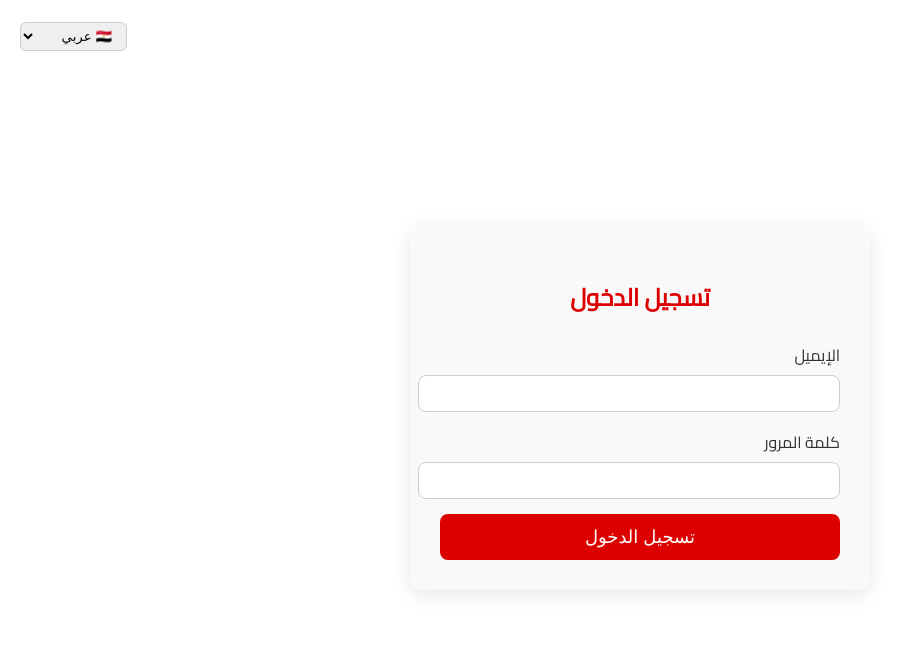
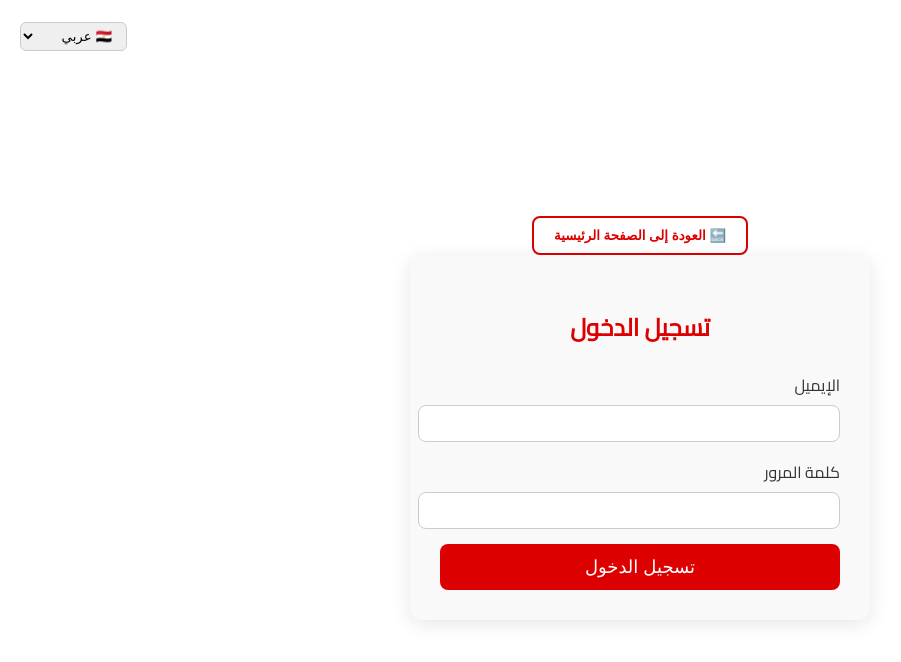
Before and after one commit to hassan122009/user-images., a plain HTML site: page login.html in a window 1280 px wide. Shown: the whole page, without its empty margins (0-901 px from the left). Drawn offline with Linux system fonts and the light colour scheme.

Commit message:
login.html

```diff
--- a/login.html
+++ b/login.html
@@ -88,6 +88,23 @@
   </style>
 </head>
 <body>
+<div style="margin-top: 20px; text-align: center;">
+  <a href="index.html" style="text-decoration: none;">
+    <button style="
+      padding: 10px 20px;
+      border-radius: 8px;
+      border: 2px solid #d00;
+      background-color: white;
+      color: #d00;
+      font-weight: bold;
+      cursor: pointer;
+      transition: all 0.3s;
+    " onmouseover="this.style.backgroundColor='#d00'; this.style.color='white';"
+       onmouseout="this.style.backgroundColor='white'; this.style.color='#d00';">
+      🔙 العودة إلى الصفحة الرئيسية
+    </button>
+  </a>
+</div>
 
   <div class="lang-switch">
     <select onchange="switchLang(this.value)">
```
